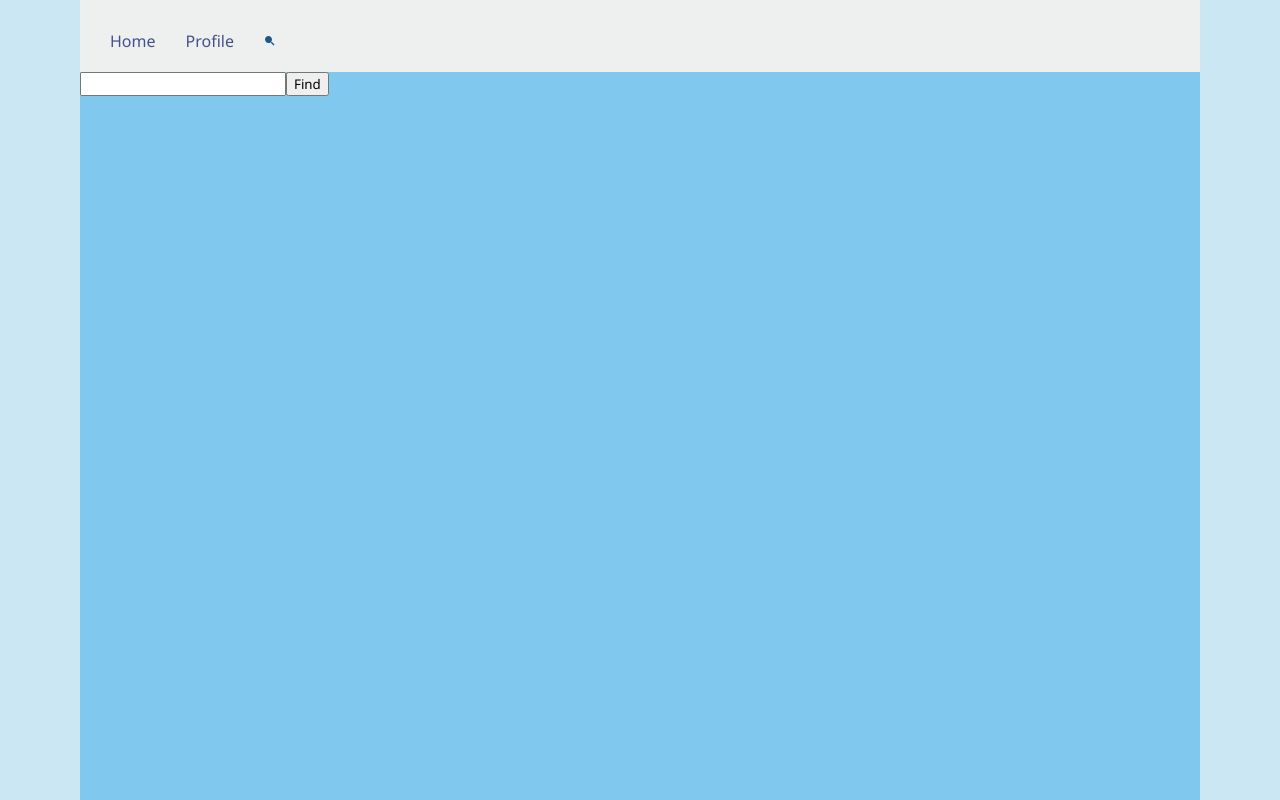
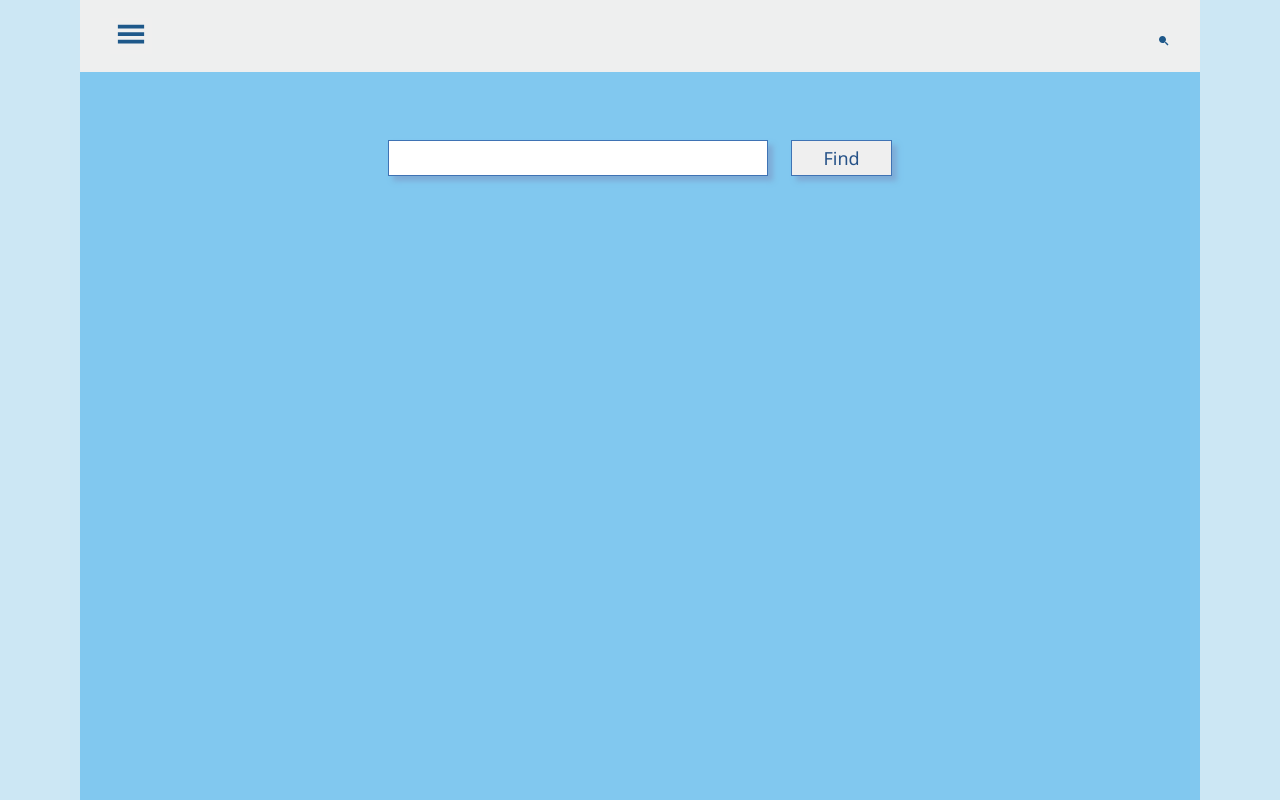
Before and after one commit to ShildK/react-weather_app, a React (Create React App) app: page /search in a window 1280 px wide. Built offline with nearby package versions, Linux system fonts and the light colour scheme.

Commit message:
Lesson 4

```diff
--- a/src/App.jsx
+++ b/src/App.jsx
@@ -1,13 +1,18 @@
+import "./global.css"
 import { Route } from "react-router-dom";
 import { RouterProvider } from "react-router-dom";
 import { Link } from "react-router-dom";
 import { Outlet } from "react-router-dom";
 import { createRoutesFromElements } from "react-router-dom";
 import { createBrowserRouter } from "react-router-dom";
-import Search from "./Search";
+import { useState } from "react";
+
+import Search from "./components/Search/Search";
 import Home from "./components/Home/Home";
 import RootContainer from "./components/RootContainer/RootContainer";
-import "./global.css"
+import Navbar from "./components/Navbar/Navbar";
+import Profile from "./components/Profile/Profile";
+
 import { BiSolidSearchAlt2 } from 'react-icons/bi'
 
 const router = createBrowserRouter(createRoutesFromElements(
@@ -15,23 +20,20 @@ const router = createBrowserRouter(createRoutesFromElements(
     <Route index element={<Home />} />
     <Route path=":cityName" element={<Home />} />
     <Route path="search" element={<Search />} />
-    <Route path="profile" element={<ProfilePage />} />
+    <Route path="profile" element={<Profile />} />
   </Route>
 ))
 
-function ProfilePage() {
-  return <h1>Profile</h1>
-}
+function RootLayout() {
+  const [isMenuOpen, getMenuState] = useState(false)
 
-
-function RootLayout() {
   return (
-    <div style={{ height: "100lvh" }}>
+    <div style={{maxWidth: "100%", height: "100lvh" }}>
 
       <RootContainer>
-        <div style={{ display: 'flex', gap: '30px', padding: '30px', backgroundColor: 'rgb(238, 239, 239)' }}>
-          <Link to="/">Home</Link>
-          <Link to="/profile">Profile</Link>
+        <div style={{ display: 'flex', justifyContent: 'space-between', gap: '30px', padding: '30px', backgroundColor: 'rgb(238, 239, 239)' }}>
+
+          <Navbar isMenuOpen={isMenuOpen} getMenuState={getMenuState}/>
           <Link to="/search"><BiSolidSearchAlt2 /></Link>
         </div>
         <Outlet />
--- a/src/Search.js
+++ /dev/null
@@ -1,25 +0,0 @@
-import { useState } from "react";
-import { useNavigate } from "react-router-dom";
-import Container from "./components/Container/Container";
-
-export default function Search() {
-    const [cityName, setCityName] = useState('')
-    const navigate = useNavigate()
-
-    const hedlerChange = (e) => {
-        setCityName(e.target.value)
-    }
-
-    const onClick = () => {
-        navigate(`/${cityName}`)
-    }
-
-    return (
-        <Container>
-            <div>
-                <input onChange={hedlerChange} type="text" />
-                <button onClick={onClick}>Find</button>
-            </div>
-        </Container>
-    )
-}
--- /dev/null
+++ b/src/components/Navbar/Navbar.js
@@ -0,0 +1,22 @@
+import styles from "./Navbar.module.css"
+
+import { Link } from "react-router-dom";
+import { GiHamburgerMenu } from 'react-icons/gi'
+import { VscChromeClose } from 'react-icons/vsc'
+
+function Navbar({ isMenuOpen, getMenuState }) {
+    const hedlerChange = () => {
+        getMenuState(!isMenuOpen)
+    }
+
+    return (
+        <div className={styles.burger__menu}>
+            <button onClick={hedlerChange} className={styles.burger__menu__button}>{isMenuOpen ? <VscChromeClose /> : <GiHamburgerMenu />}</button>
+            <div className={isMenuOpen ? `${styles.menu__open}` : `${styles.menu__close}`}>
+                <Link to="/">Home</Link>
+                <Link to="/profile">Profile</Link>
+            </div>
+        </div>
+    )
+}
+export default Navbar;
--- /dev/null
+++ b/src/components/Navbar/Navbar.module.css
@@ -0,0 +1,21 @@
+.burger__menu {
+    max-width: 100%;
+    display: flex;
+    align-items: center;
+}
+
+.burger__menu__button svg{
+    height: 30px;
+    width: 30px;
+}
+
+.menu__close {
+    display: none;
+}
+.menu__open {
+    display: flex;
+    display: inline-block;
+}
+.menu__open a:nth-of-type(1) {
+    margin: 0 20px;
+}
--- /dev/null
+++ b/src/components/Profile/Profile.js
@@ -0,0 +1,18 @@
+import styles from './Profile.module.css'
+import { Link } from "react-router-dom";
+
+function Profile() {
+    let cityNamesInLocalStorage = JSON.parse(localStorage.getItem('cityNames'))
+    return (
+        <div className={styles.profile__page}>
+            {cityNamesInLocalStorage.map(city => {
+                return (
+                    <Link to={`/${city}`}>{city}</Link>
+                )
+            })}
+
+        </div>
+    )
+}
+
+export default Profile
--- /dev/null
+++ b/src/components/Search/Search.js
@@ -0,0 +1,33 @@
+import { useState } from "react";
+import { json } from "react-router-dom";
+import { useNavigate } from "react-router-dom";
+import Container from "../Container/Container";
+import styles from "./Search.module.css"
+
+export default function Search() {
+    const [cityName, setCityName] = useState('')
+    const navigate = useNavigate()
+
+    const hedlerChange = (e) => {
+        setCityName(e.target.value)
+    }
+
+
+
+    const onClick = () => {
+        navigate(`/${cityName}`)
+
+        let cityNamesInLocalStorage = JSON.parse(localStorage.getItem('cityNames')) || []
+        cityNamesInLocalStorage.push(cityName)
+        localStorage.setItem('cityNames', JSON.stringify(cityNamesInLocalStorage))
+    }
+
+    return (
+        <Container>
+            <div className={styles.search}>
+                <input onChange={hedlerChange} type="text" className={styles.search__input} />
+                <button onClick={onClick} className={styles.search__button}>Find</button>
+            </div>
+        </Container>
+    )
+}
--- /dev/null
+++ b/src/components/Search/Search.module.css
@@ -0,0 +1,28 @@
+.search{
+    max-width: 45%;
+    height: 10%;
+    margin: 50px auto;
+
+    display: flex;
+    align-items: center;
+    justify-content: space-between;
+}
+.search__input{
+    width: 75%;
+    padding: 5px 0;
+
+    font-size: 18px;
+
+    border: 1px solid rgb(63, 115, 180);
+    box-shadow: 5px 5px 5px rgba(124, 160, 205, 0.712);
+}
+.search__button{
+    width: 20%;
+    padding: 5px 0;
+
+    font-size: 18px;
+    color: rgb(38, 82, 136);
+
+    border: 1px solid rgb(63, 115, 180);
+    box-shadow: 5px 5px 5px rgba(124, 160, 205, 0.712);
+}
--- a/src/global.css
+++ b/src/global.css
@@ -1,11 +1,18 @@
-*{
+* {
     margin: 0;
     font-family: 'Segoe UI', Tahoma, Geneva, Verdana, sans-serif;
 }
-body{
+
+body {
     background-color: rgb(204, 231, 244);
 }
-a{
+
+a {
     text-decoration: none;
     color: rgb(67, 82, 138);
 }
+
+button {
+    border: none;
+    cursor: pointer;
+}
```
Also changed, not shown: src/components/Profile/Profile.module.css (added).
